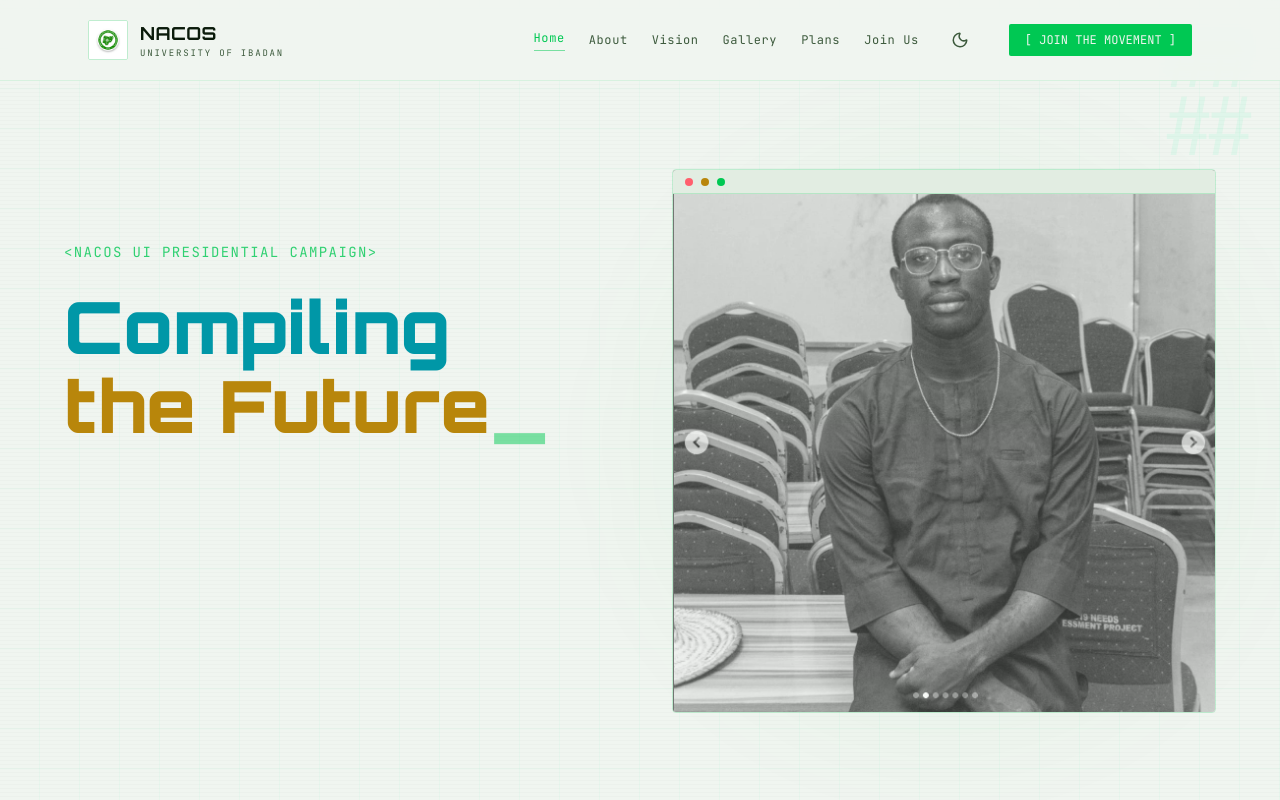
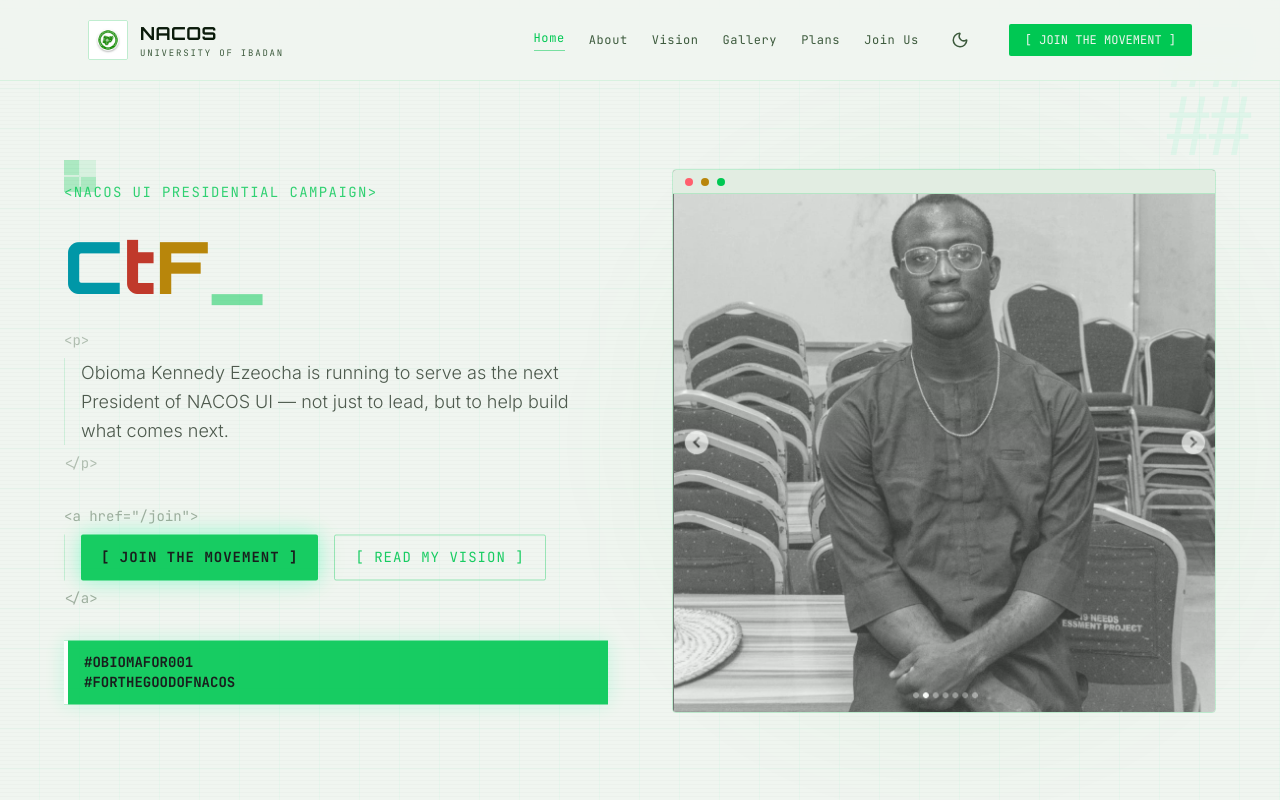
Before and after one commit to 0biken/obioma-nacos, a Next.js app: page / in a window 1280 px wide. Shown: the top 800 px of the page. Built offline with nearby package versions, Linux system fonts and the light colour scheme.

Commit message:
Implement 8-bit retro graphic inspirations on Hero and PixelBackground

```diff
--- a/src/components/Hero.tsx
+++ b/src/components/Hero.tsx
@@ -19,30 +19,46 @@
           </div>
 
           <h1 className="font-orbitron font-black text-5xl md:text-7xl leading-[1.1]">
-            <TypewriterText text="Compiling" className="text-brand-cyan block" onComplete={() => setStage(1)} />
+            <TypewriterText text="Compiling " className="text-brand-cyan" onComplete={() => setStage(1)} />
             {stage >= 1 && (
-              <span className="flex">
-                <TypewriterText text="the Future" className="text-brand-yellow" onComplete={() => setStage(2)} />
+              <TypewriterText text="the " className="text-brand-red" onComplete={() => setStage(2)} />
+            )}
+            {stage >= 2 && (
+              <span className="inline-flex">
+                <TypewriterText text="Future" className="text-brand-yellow" onComplete={() => setStage(3)} />
                 <span className="text-brand-neon-green animate-[pulse_1s_step-end_infinite]">_</span>
               </span>
             )}
-            {stage === 0 && <span className="text-brand-neon-green animate-[pulse_1s_step-end_infinite]">_</span>}
+            {stage < 2 && <span className="text-brand-neon-green animate-[pulse_1s_step-end_infinite]">_</span>}
           </h1>
 
-          <div className={`transition-opacity duration-1000 ${stage >= 2 ? "opacity-100" : "opacity-0"}`}>
-            <p className="font-sans text-brand-text-primary text-lg leading-relaxed max-w-xl font-light">
+          <div className={`transition-opacity duration-1000 ${stage >= 3 ? "opacity-100" : "opacity-0"}`}>
+            <p className="font-mono text-brand-text-muted text-xs md:text-sm mb-2 opacity-50">&lt;p&gt;</p>
+            <p className="font-sans text-brand-text-primary text-lg leading-relaxed max-w-xl font-light pl-4 border-l border-brand-neon-green/20">
               Obioma Kennedy Ezeocha is running to serve as the next President
               of NACOS UI — not just to lead, but to help build what comes next.
             </p>
+            <p className="font-mono text-brand-text-muted text-xs md:text-sm mt-2 opacity-50">&lt;/p&gt;</p>
           </div>
 
-          <div className={`flex flex-wrap gap-4 mt-4 transition-all duration-700 delay-300 ${stage >= 2 ? "opacity-100 translate-y-0" : "opacity-0 translate-y-4"}`}>
+          <div className={`flex flex-col gap-4 mt-2 transition-all duration-700 delay-300 ${stage >= 3 ? "opacity-100 translate-y-0" : "opacity-0 translate-y-4"}`}>
+            <div>
+              <p className="font-mono text-brand-text-muted text-xs md:text-sm mb-2 opacity-50">&lt;a href=&quot;/join&quot;&gt;</p>
+              <div className="pl-4 border-l border-brand-neon-green/20 flex gap-4">
                 <NeonButton href="/join" variant="primary">
                   [ Join the Movement ]
                 </NeonButton>
                 <NeonButton href="/vision" variant="secondary">
                   [ Read My Vision ]
                 </NeonButton>
+              </div>
+              <p className="font-mono text-brand-text-muted text-xs md:text-sm mt-2 opacity-50">&lt;/a&gt;</p>
+            </div>
+
+            <div className="mt-4 inline-block bg-brand-neon-green text-[#030807] font-bold font-mono text-sm px-4 py-3 border-l-4 border-white shadow-[0_0_20px_rgba(0,255,156,0.2)]">
+              <div className="hover:text-white transition-colors duration-300">#OBIOMAFOR001</div>
+              <div className="hover:text-white transition-colors duration-300">#FORTHEGOODOFNACOS</div>
+            </div>
           </div>
         </div>
 
--- a/src/components/PixelBackground.tsx
+++ b/src/components/PixelBackground.tsx
@@ -65,6 +65,26 @@
 
       {/* Layer 3: Floating ## Hash Mark */}
       <div className="pixel-hash">##<br />##</div>
+
+      {/* Layer 4: Chunky Pixel Accents (Site-wide) */}
+      <div className="fixed top-[20%] left-[5%] w-8 h-8 bg-brand-neon-green/10 grid grid-cols-2 grid-rows-2 gap-[2px] pointer-events-none z-0">
+        <div className="bg-brand-neon-green/20"></div>
+        <div className="bg-transparent"></div>
+        <div className="bg-brand-neon-green/20"></div>
+        <div className="bg-brand-neon-green/20"></div>
+      </div>
+
+      <div className="fixed bottom-[15%] right-[10%] w-12 h-12 bg-transparent grid grid-cols-3 grid-rows-3 gap-[2px] pointer-events-none z-0 opacity-40">
+        <div className="bg-brand-neon-green/20"></div>
+        <div className="bg-brand-neon-green/20"></div>
+        <div className="bg-transparent"></div>
+        <div className="bg-transparent"></div>
+        <div className="bg-brand-neon-green/20"></div>
+        <div className="bg-brand-neon-green/20"></div>
+        <div className="bg-brand-neon-green/20"></div>
+        <div className="bg-transparent"></div>
+        <div className="bg-brand-neon-green/20"></div>
+      </div>
     </>
   );
 }
```
Lines whose indentation alone changed are shown as unchanged.
